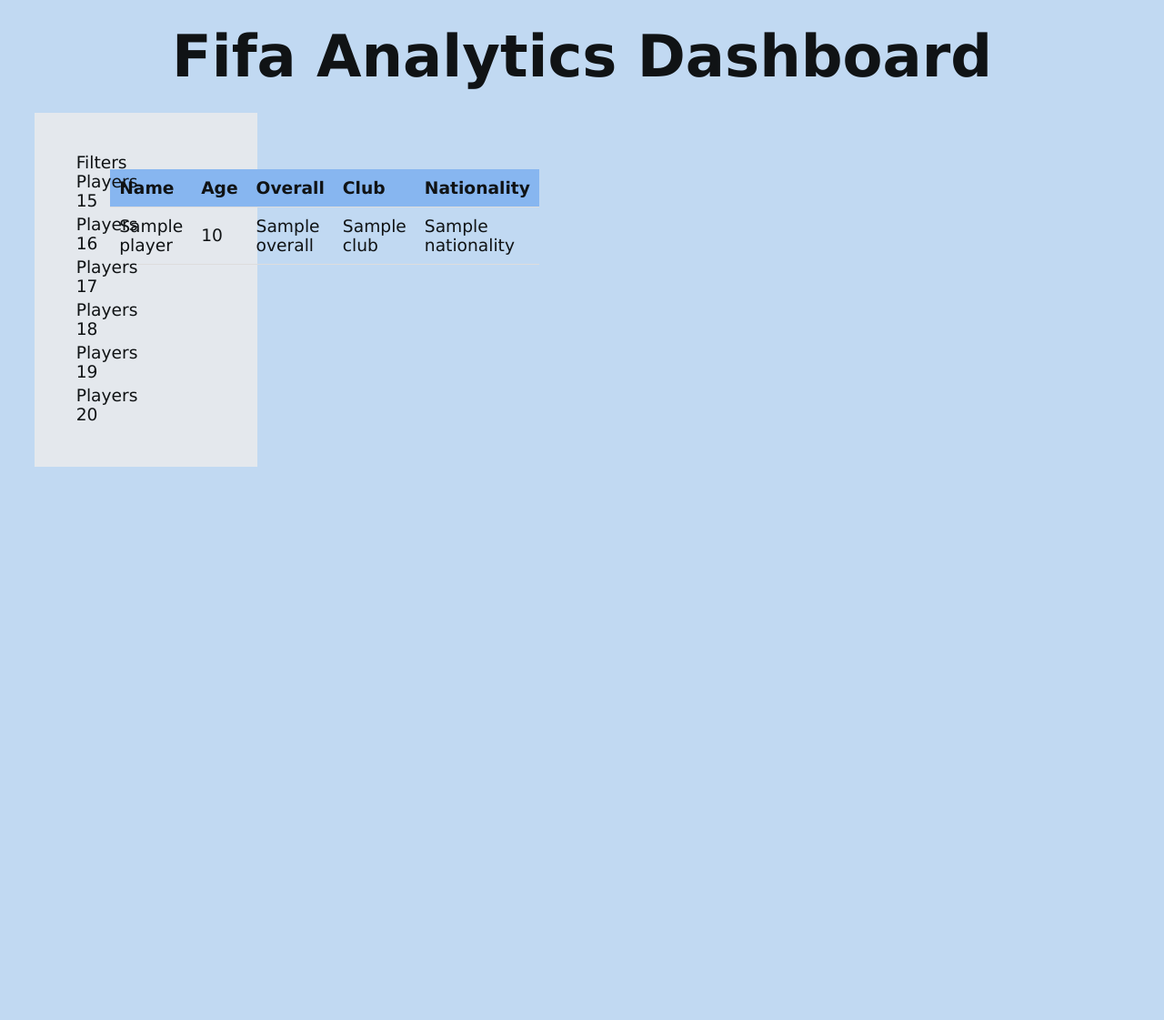
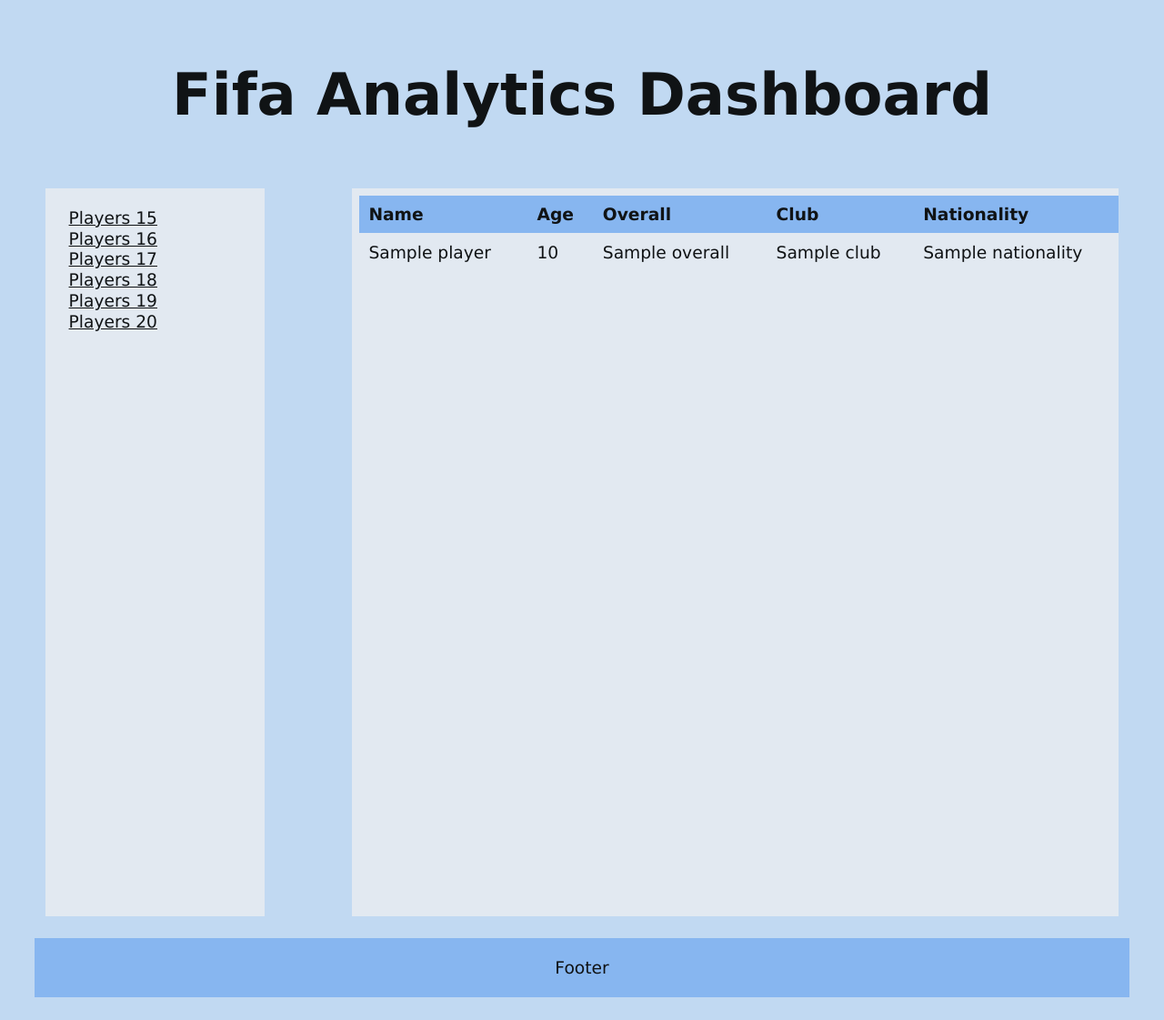
Before and after one commit to sumairrathore/Project_4, a Flask app: template templates/index.html in a window 1280 px wide. Shown: the whole page at 91% size. Before the commit the page ends 513 px from the top, so only its background shows below. Run offline with Flask 3, Linux system fonts and the light colour scheme; the template is opened without the code that fills it: most values are stand-ins (such as "Sample title", 1, 10 or a date in 2020); some libraries are stand-ins or nearby versions.

Commit message:
olivia update

```diff
--- a/static/css/panel.css
+++ b/static/css/panel.css
@@ -1,5 +1,7 @@
 .panel {
-    float: left;
+    position: fixed;
+    left: 0;
+    top: 0;
     width: 20%;
     height: 100%;
     background-color: rgb(228, 232, 237);
--- a/static/css/style.css
+++ b/static/css/style.css
@@ -6,6 +6,7 @@
     margin: 1%;
     border: 0;
     padding: 0;
+    box-sizing: border-box;
 }
 
 html {
@@ -17,30 +18,68 @@ body {
     color: rgb(16, 19, 21);
 }
 
+header {
+    padding: 30px;
+    text-align: center;
+}
+
 h1 {
     font-size: 48pt;
     text-align: center;
 }
 
+/* Create two columns/boxes that float next to each other */
+.filters {
+    float: left;
+    width: 20%;
+    background-color: rgb(226, 233, 241);
+    padding: 20px;
+    height: 100vh;
+    overflow-y: scroll;
+}
+
+/* Style the list inside the menu */
+.filters ul {
+    list-style-type: none;
+    padding: 0;
+}
+
 .content {
-    margin-left: 20%;
-    padding: 20px;
     box-sizing: border-box;
+    float: right;
+    width: 70%;
+    background-color: rgb(226, 233, 241);
+    height: 100vh;
+    overflow-y: scroll;
+}
+
+/* Clear floats after the columns */
+section::after {
+    content: "";
+    display: table;
+    clear: both;
 }
 
 table {
     width: 100%;
     border-collapse: collapse;
-    margin-top: 20px;
 }
 
-th,
-td {
+th, td {
     padding: 10px;
     text-align: left;
-    border-bottom: 1px solid #ddd;
+    border-bottom: 1px solid rgb(226, 233, 241);
 }
 
 th {
     background-color: rgb(135, 182, 240);
+    color: rgb(16, 19, 21);
 }
+
+/* Style the footer */
+footer {
+    background-color: rgb(135, 182, 240);
+    padding: 10px;
+    text-align: center;
+    color: rgb(193, 217, 242);
+}
--- a/static/js/logic.js
+++ b/static/js/logic.js
@@ -1,6 +1,6 @@
 document.addEventListener('DOMContentLoaded', () => {
     // Get all filter links
-    const filterLinks = document.querySelectorAll('.panel a');
+    const filterLinks = document.querySelectorAll('.filters a');
     // Add click event listener to each filter link
     filterLinks.forEach((link) => {
         link.addEventListener('click', (event) => {
@@ -14,13 +14,7 @@ document.addEventListener('DOMContentLoaded', () => {
                 // Populate the table with the new data
                 data.forEach((player) => {
                     const row = document.createElement('tr');
-                    row.innerHTML = `
-                        <td>${player.long_name}</td>
-                        <td>${player.age}</td>
-                        <td>${player.overall}</td>
-                        <td>${player.club}</td>
-                        <td>${player.nationality}</td>
-                    `;
+                    row.innerHTML = `<td>${player.long_name}</td><td>${player.age}</td><td>${player.overall}</td><td>${player.club}</td><td>${player.nationality}</td>`;
                     tableBody.appendChild(row);
                 });
             }).catch((error) => {
--- a/templates/index.html
+++ b/templates/index.html
@@ -1,5 +1,5 @@
 <!DOCTYPE html>
-<html>
+<html lang="en">
     <head>
         <meta charset="UTF-8">
         <meta name="viewport" content="width=device-width, initial-scale=1.0">
@@ -17,13 +17,11 @@
         <script src="https://maxcdn.bootstrapcdn.com/bootstrap/4.0.0/js/bootstrap.min.js"></script>
     </head>
     <body>
+        <header>
             <h1>Fifa Analytics Dashboard</h1>
-        <div class="panel container mt-5">
-            <div class="row">
-                <div class="col-lg-3">
-                    <div class="panel panel-default">
-                        <div class="panel-heading">Filters</div>
-                        <div class="panel-body">
+        </header>
+        <section>
+            <div class="filters">
                 <ul class="list-unstyled">
                     <li><a href="#players_15">Players 15</a></li>
                     <li><a href="#players_16">Players 16</a></li>
@@ -32,8 +30,6 @@
                     <li><a href="#players_19">Players 19</a></li>
                     <li><a href="#players_20">Players 20</a></li>
                 </ul>
-                        </div>
-                    </div>
             </div>
             <div class="content col-lg-9">
                 <table class="table table-striped">
@@ -59,8 +55,10 @@
                     </tbody>
                 </table>
             </div>
-            </div>
-        </div>
+        </section>
+        <footer>
+            <p>Footer</p>
+        </footer>
         <script src="{{ url_for('static', filename='js/logic.js') }}"></script>
     </body>
 </html>
```
Lines whose indentation alone changed are shown as unchanged.
